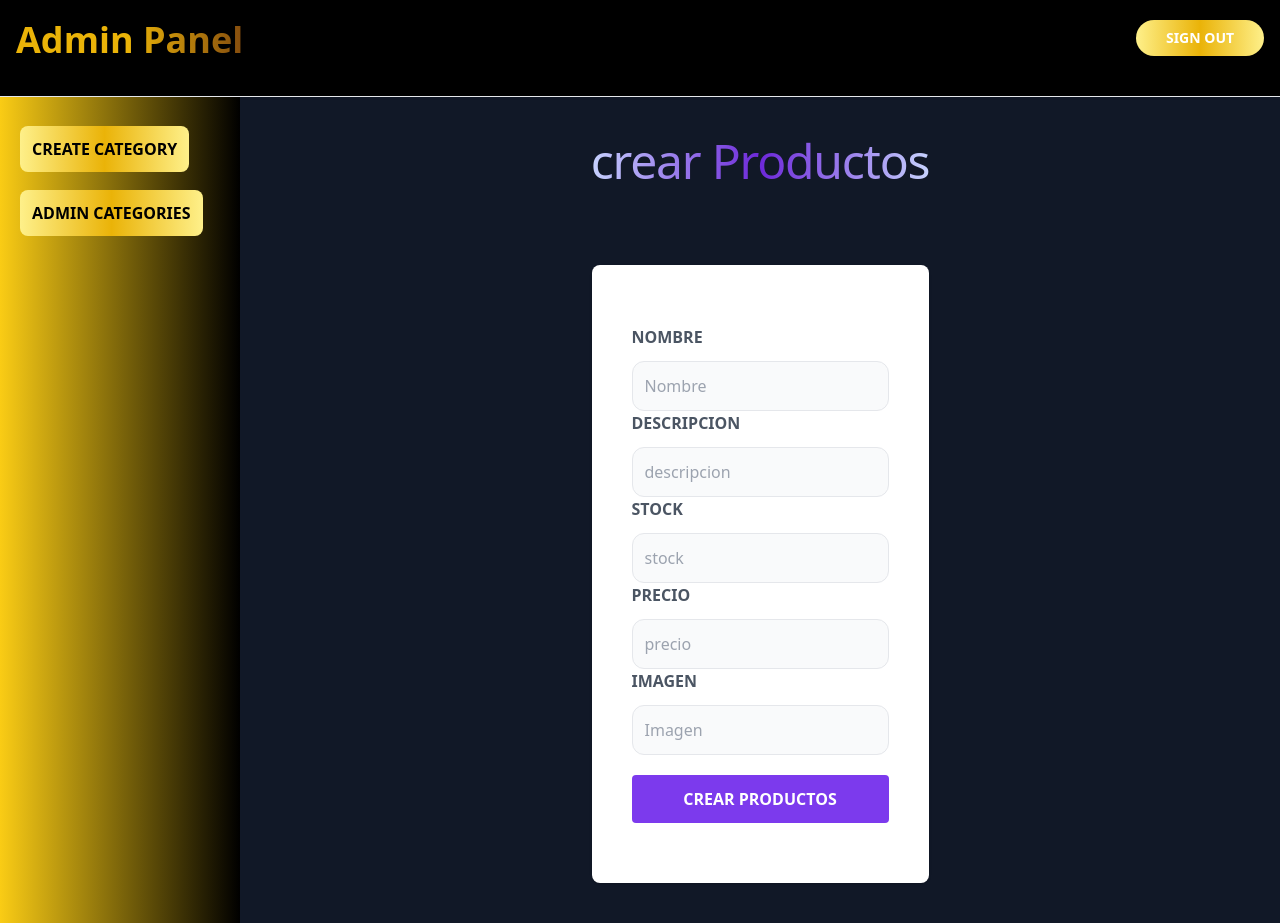
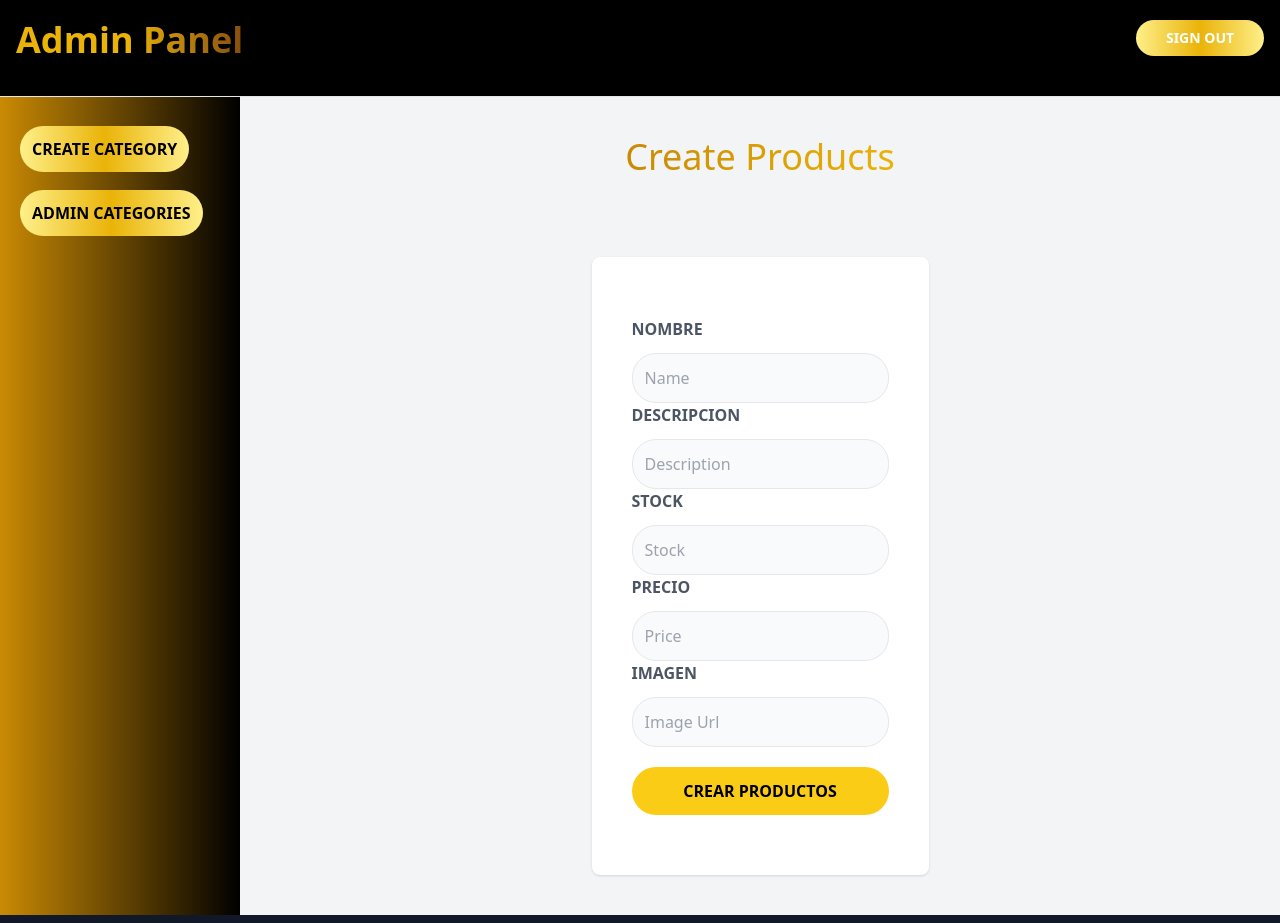
Before and after one commit to JuanSCalderon/MinTic_C4_Front, a React (Create React App) app: page /crear-producto/1 in a window 1280 px wide. Built offline with nearby package versions, Linux system fonts and the light colour scheme.

Commit message:
Cambios al front Sign up

```diff
--- a/src/componentes/CrearCategoria.js
+++ b/src/componentes/CrearCategoria.js
@@ -65,7 +65,7 @@ const CrearCategoria = () => {
         <Sidebar />
         <main className="flex-1 bg-gray-100">
           <div className="mt-10 flex justify-center">
-            <h1 className="inline bg-gradient-to-r from-yellow-600 to-yellow-500 bg-clip-text font-display text-4xl text-transparent t">
+            <h1 className="inline bg-gradient-to-r from-yellow-600 to-yellow-500 bg-clip-text font-display text-4xl text-transparent ">
               Create Category
             </h1>
           </div>
--- a/src/componentes/Sidebar.js
+++ b/src/componentes/Sidebar.js
@@ -4,11 +4,11 @@ import { Link } from 'react-router-dom';
 const Sidebar = () => {
 
   return (
-    <aside className="md:w-80 lg:w-60 px-5 py-10 bg-gradient-to-r from-yellow-400 to-black">
+    <aside className="md:w-80 lg:w-60 px-5 py-10 bg-gradient-to-r from-yellow-600  to-black">
 
 
       <Link
-        className="bg-gradient-to-r from-yellow-200 via-yellow-500 to-yellow-200 w-full p-3 text-black uppercase font-bold mt-5 text-center rounded-lg"
+        className="bg-gradient-to-r from-yellow-200 via-yellow-500 to-yellow-200 w-full p-3 text-black uppercase font-bold mt-5 text-center rounded-3xl"
         to={"/crear-categoria"}
       >
         Create Category
@@ -16,7 +16,7 @@ const Sidebar = () => {
 
       <div className="py-10">
         <Link
-          className="bg-gradient-to-r from-yellow-200 via-yellow-500 to-yellow-200 w-full p-3 text-black uppercase font-bold mt-5 text-center rounded-lg"
+          className="bg-gradient-to-r from-yellow-200 via-yellow-500 to-yellow-200 w-full p-3 text-black uppercase font-bold mt-5 text-center rounded-3xl"
           to={"/admin"}
         >
           Admin Categories
--- a/src/componentes/productos/CrearProductos.js
+++ b/src/componentes/productos/CrearProductos.js
@@ -41,7 +41,7 @@ const CrearProductos = () => {
     //console.log(data);
     const response = await crud.POST(`/api/productos`, data);
     const mensaje = response.msg;
-    const mensaje1 = "la categoria se creo correctamente";
+    const mensaje1 = "The category wasn't created successfully";
     swal({
       title: 'Información',
       text: mensaje1,
@@ -72,10 +72,10 @@ const CrearProductos = () => {
       <Header />
       <div className="md:flex md:min-h-screen">
         <Sidebar />
-        <main className="flex-1">
+        <main className="flex-1 bg-gray-100" >
           <div className="mt-10 flex justify-center">
-            <h1 className="inline bg-gradient-to-r from-indigo-200 via-violet-700 to-indigo-200 bg-clip-text font-display text-5xl tracking-tight text-transparent">
-              crear Productos
+            <h1 className="inline bg-gradient-to-r from-yellow-600 to-yellow-500 bg-clip-text font-display text-4xl text-transparent">
+              Create Products
             </h1>
           </div>
 
@@ -90,8 +90,8 @@ const CrearProductos = () => {
                   type="nombre"
                   id="nombre"
                   name="nombre"
-                  placeholder="Nombre"
-                  className="w-full mt-3 p-3 border rounded-xl bg-gray-50"
+                  placeholder="Name"
+                  className="w-full mt-3 p-3 border rounded-3xl bg-gray-50"
                   value={nombre}
                   onChange={onChange}
                 />
@@ -100,8 +100,8 @@ const CrearProductos = () => {
                   type="text"
                   id="descripcion"
                   name="descripcion"
-                  placeholder="descripcion"
-                  className="w-full mt-3 p-3 border rounded-xl bg-gray-50"
+                  placeholder="Description"
+                  className="w-full mt-3 p-3 border rounded-3xl bg-gray-50"
                   value={descripcion}
                   onChange={onChange}
                 />
@@ -110,8 +110,8 @@ const CrearProductos = () => {
                   type="number"
                   id="stock"
                   name="stock"
-                  placeholder="stock"
-                  className="w-full mt-3 p-3 border rounded-xl bg-gray-50"
+                  placeholder="Stock"
+                  className="w-full mt-3 p-3 border rounded-3xl bg-gray-50"
                   value={stock}
                   onChange={onChange}
                 />
@@ -120,8 +120,8 @@ const CrearProductos = () => {
                   type="number"
                   id="precio"
                   name="precio"
-                  placeholder="precio"
-                  className="w-full mt-3 p-3 border rounded-xl bg-gray-50"
+                  placeholder="Price"
+                  className="w-full mt-3 p-3 border rounded-3xl bg-gray-50"
                   value={precio}
                   onChange={onChange}
                 />
@@ -131,8 +131,8 @@ const CrearProductos = () => {
                   type="text"
                   id="imagen"
                   name="imagen"
-                  placeholder="Imagen"
-                  className="w-full mt-3 p-3 border rounded-xl bg-gray-50"
+                  placeholder="Image Url"
+                  className="w-full mt-3 p-3 border rounded-3xl bg-gray-50"
                   value={imagen}
                   onChange={onChange}
                 />
@@ -142,7 +142,7 @@ const CrearProductos = () => {
               <input
                 type="submit"
                 value="Crear Productos"
-                className="bg-violet-600 mb-5 w-full py-3 text-white uppercase font-bold rounded hover:cursor-pointer hover:bg-violet-300 transition-colors"
+                className="bg-yellow-400 mb-5 w-full py-3 text-black uppercase font-bold rounded-3xl hover:cursor-pointer hover:bg-yellow-300 transition-colors"
               />
 
             </form>
--- a/src/componentes/productos/HomeProductos.js
+++ b/src/componentes/productos/HomeProductos.js
@@ -1,15 +1,16 @@
-import React,{ useEffect, useState } from "react";
+import React, { useEffect, useState } from "react";
 import Header from "../Header";
 import Sidebar from "../Sidebar";
-import { Link,useNavigate, useParams } from 'react-router-dom';
+import { Link, useNavigate, useParams } from 'react-router-dom';
 import crud from "../../conexiones/crud";
 import ViewProductos from "./ViewProductos";
+import { data } from "autoprefixer";
 
 const HomeProductos = () => {
 
   const navigate = useNavigate();
 
-  const { idCategoria} = useParams();
+  const { idCategoria } = useParams();
 
   const [productos, setProductos] = useState([]);
 
@@ -18,35 +19,36 @@ const HomeProductos = () => {
     setProductos(response);
   };
   console.log(productos);
-  useEffect(() =>{
+  useEffect(() => {
     cargarProductos();
-  },[]);
+  }, []);
 
 
   return (
     <>
-      <Header/>
-      <div className="md:flex md:min-h-screen">
-        <Sidebar/>
+      <Header />
+      <div className="md:flex md:min-h-screen bg-slate-100">
+        <Sidebar />
         <main className="flex-1">
           <div className="mt-10 flex justify-center">
-        <h1 className="inline bg-gradient-to-r from-indigo-200 via-violet-700 to-indigo-200 bg-clip-text font-display text-5xl tracking-tight text-transparent">
-          Lista de Productos
+            <h1 className="inline bg-gradient-to-r from-yellow-800 via-yellow-800 to-yellow-400 bg-clip-text font-display text-5xl text-transparent ">
+              Products of Category ID: {idCategoria}
             </h1>
           </div>
           <div className="p-10">
             <Link
               to={`/crear-producto/${idCategoria}`}
-                className="bg-violet-600 w-full p-3 text-white uppercase font-bold mt-5 text-center rounded-lg"
+              className="bg-yellow-500 w-full p-3 text-black uppercase font-bold mt-5 text-center rounded-3xl hover:bg-yellow-300"
             >
-                Crear Producto
+              Create Product
             </Link>
           </div>
-        <div className="bg-gray-600 shadow mt-10 rounded-lg">
-          {productos.map( producto =>
+          <div className="bg-slate-200 shadow mt-10 rounded-3xl  " >
+            {productos.map(producto =>
               <ViewProductos
                 key={producto._id}
-              producto = {producto}
+                producto={producto}
+
               />
 
             )};
--- a/src/componentes/productos/ViewProductos.js
+++ b/src/componentes/productos/ViewProductos.js
@@ -1,35 +1,70 @@
 import React from 'react'
+import crud from "../../conexiones/crud";
+import swal from 'sweetalert';
 
-export const ViewProductos = ({producto}) => {
+export const ViewProductos = ({ producto }) => {
 
-    const { nombre, descripcion, stock, precio, imagen } = producto;
 
-    return(
+
+    const { _id, nombre, descripcion, stock, precio, imagen } = producto;
+
+    const borrarProducto = async (e, idProducto) => {
+        console.log(idProducto)
+        swal({
+            title: "Are you sure to delete a product?",
+            text: "Once deleted, you could not go back",
+            icon: "warning",
+            buttons: true,
+            dangerMode: true,
+        })
+            .then((willDelete) => {
+                if (willDelete) {
+                    e.preventDefault();
+                    const response = crud.DELETE(`/api/productos/${idProducto}`);
+                    //console.log(response.msg);
+                    const mensaje = response.msg;
+                    if (response) {
+                        swal("The Product has been eliminated", {
+                            icon: "success",
+                        });
+                    }
+                    window.location.reload();
+                } else {
+                    swal("You cancelled the deletion");
+                }
+            });
+
+    }
+
+    return (
         <div className='border-b p-5 flex justify-between items-center'>
             <div className='flex flex-col items-start'>
-                <p className='mb-1 text-xl text-gray-50'>nombre:{nombre} </p>
-                <p className='mb-1 text-sm text-gray-50 uppercase '>descripción:{descripcion} </p>
-                <p className='mb-1 text-gray-50'>stock:{stock} </p>
-                <p className='mb-1  text-gray-50'>precio:{precio} </p>
-                <img src={imagen} width="150" height="150"
-                ></img>
+                <p className='mb-1 text-xl text-black'>Id:{_id} </p>
+                <p className='mb-1 text-xl text-black'>nombre:{nombre} </p>
+                <p className='mb-1 text-sm text-blackuppercase '>descripción:{descripcion} </p>
+                <p className='mb-1 text-black'>stock:{stock} </p>
+                <p className='mb-1  text-black'>precio:$ {precio.toFixed(2).replace(/(\d)(?=(\d{3})+(?!\d))/g, '$1,')} </p>
+                <img src={imagen} width="200" height="200"></img>
 
             </div>
 
             <div className='flex flex-col lg:flex-row gap-2'>
-                    <button
-                          className="bg-indigo-600 px-4 py-3 text-white uppercase font-bold text-sm rounded-lg"
-                          //onClick={() => handleModalEditarTarea(tarea)}
-                      >Editar</button>
+                <button
+                    className="bg-yellow-400 px-4 py-3 text-black uppercase font-bold text-sm rounded-lg"
+                //onClick={() => handleModalEditarTarea(tarea)}
+                >Edit</button>
 
-                    <button
-                          className="bg-red-600 px-4 py-3 text-white uppercase font-bold text-sm rounded-lg"
-                         // onClick={() => handleModalEliminarTarea(tarea)}
-                      >Eliminar</button>
+                <button
+                    type="submit"
+                    value="Delete"
+                    className="bg-red-500 px-4 py-3 text-black uppercase font-bold text-sm rounded-lg"
+                    onClick={(e) => borrarProducto(e, producto._id)}
+                >Delete</button>
 
             </div>
         </div>
     )
 }
 
+
 export default ViewProductos;
```
Also changed, not shown: src/componentes/CrearCuenta.js (+12 -9 lines). Lines whose indentation alone changed are shown as unchanged.
